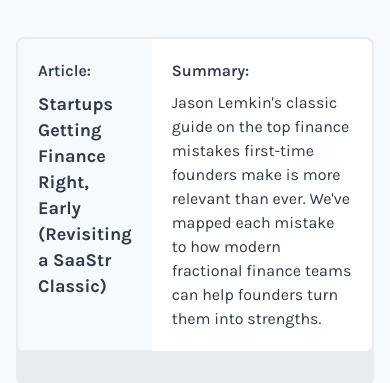
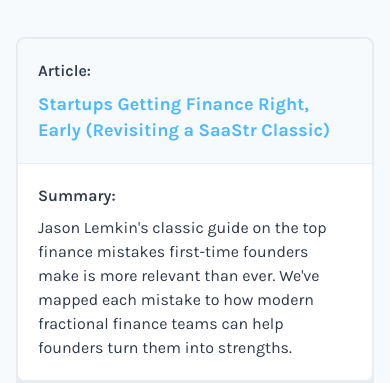
Before and after one commit to brklyngg/flowocity-website, a plain HTML site: page resources/index.html in a window 390 px wide. Shown: the part 491-874 px from the top of the page. Drawn offline with Linux system fonts and the light colour scheme.

Commit message:
Fix mobile Resources Hub to stack vertically like other sections
- Force complete vertical stacking on mobile (Article on top, Summary below)
- Make article titles blue and bold to show they're clickable links
- Override grid layout with block display on mobile
- Add clear section labels for mobile clarity
- Maintain desktop layout unchanged

```diff
--- a/resources/index.html
+++ b/resources/index.html
@@ -100,33 +100,82 @@
                 margin-bottom: 40px;
             }
 
-            /* Better mobile typography for article titles */
+            /* Force full vertical stacking on mobile - override any grid layouts */
+            .hub-table {
+                display: block !important;
+                gap: 0 !important;
+            }
+
+            .hub-header-row {
+                display: none !important;
+            }
+
+            .hub-row {
+                display: block !important;
+                margin-bottom: 32px !important;
+                background: white !important;
+                border: 1px solid var(--light-slate) !important;
+                border-radius: 8px !important;
+                overflow: hidden !important;
+            }
+
+            .hub-cell {
+                display: block !important;
+                width: 100% !important;
+                padding: 20px !important;
+                grid-column: unset !important;
+            }
+
+            /* Article section styling */
+            .hub-cell:first-child {
+                background: var(--off-white) !important;
+                border-bottom: 1px solid var(--light-slate) !important;
+                font-weight: 600 !important;
+            }
+
+            /* Summary and other sections */
+            .hub-cell:not(:first-child) {
+                background: white !important;
+                border-top: none !important;
+            }
+
+            /* Make article titles blue and bold to show they're clickable */
             .hub-link {
                 font-weight: 700 !important;
                 font-size: 18px !important;
                 line-height: 26px !important;
-                color: var(--primary-navy) !important;
+                color: var(--sky-blue) !important;
+                text-decoration: none !important;
             }
 
-            /* Improve mobile spacing between table rows */
-            .hub-table {
-                gap: 2px;
+            .hub-link:hover {
+                color: var(--sky-blue-light) !important;
+                text-decoration: underline !important;
             }
 
-            .hub-row {
-                margin-bottom: 32px !important;
-                background: white;
-                border: 1px solid var(--light-slate);
+            /* Add labels for mobile clarity */
+            .hub-cell[data-label="Article"]::before {
+                content: "Article: ";
+                font-weight: 600;
+                color: var(--primary-navy);
+                display: block;
+                margin-bottom: 8px;
             }
 
-            /* Better mobile cell styling */
-            .hub-cell {
-                padding: 20px !important;
+            .hub-cell[data-label="Summary"]::before {
+                content: "Summary: ";
+                font-weight: 600;
+                color: var(--primary-navy);
+                display: block;
+                margin-bottom: 8px;
             }
 
-            .hub-cell:first-child {
-                background: var(--off-white) !important;
+            .hub-cell[data-label="Flowocity's Take"]::before {
+                content: "Flowocity's Take: ";
                 font-weight: 600;
+                color: var(--primary-navy);
+                display: block;
+                margin-bottom: 8px;
             }
 
             /* Consistent spacing for all sections */
--- a/styles.css
+++ b/styles.css
@@ -1104,12 +1104,17 @@ section { scroll-margin-top: 90px; }
         line-height: 26px;
     }
 
+    .hub-table {
+        display: block !important;
+    }
+
     .hub-header-row {
         display: none;
     }
 
     .hub-row {
-        grid-template-columns: 1fr;
+        display: block !important;
+        grid-template-columns: none !important;
         gap: 0;
         margin-bottom: 24px;
         border-radius: 8px;
@@ -1117,8 +1122,10 @@ section { scroll-margin-top: 90px; }
     }
 
     .hub-cell {
+        display: block !important;
+        width: 100% !important;
         padding: 20px;
-        display: block;
+        grid-column: unset !important;
     }
 
     .hub-cell[data-label]::before {
@@ -1139,12 +1146,13 @@ section { scroll-margin-top: 90px; }
         padding-top: 16px;
     }
 
-    /* Bold article titles on mobile */
+    /* Bold article titles on mobile - blue to show they're clickable */
     .hub-cell .hub-link {
-        font-weight: 600;
+        font-weight: 700;
         font-size: 18px;
         line-height: 26px;
         display: block;
+        color: var(--sky-blue);
     }
 
     /* Improve spacing for Flowocity's Take section */
```
